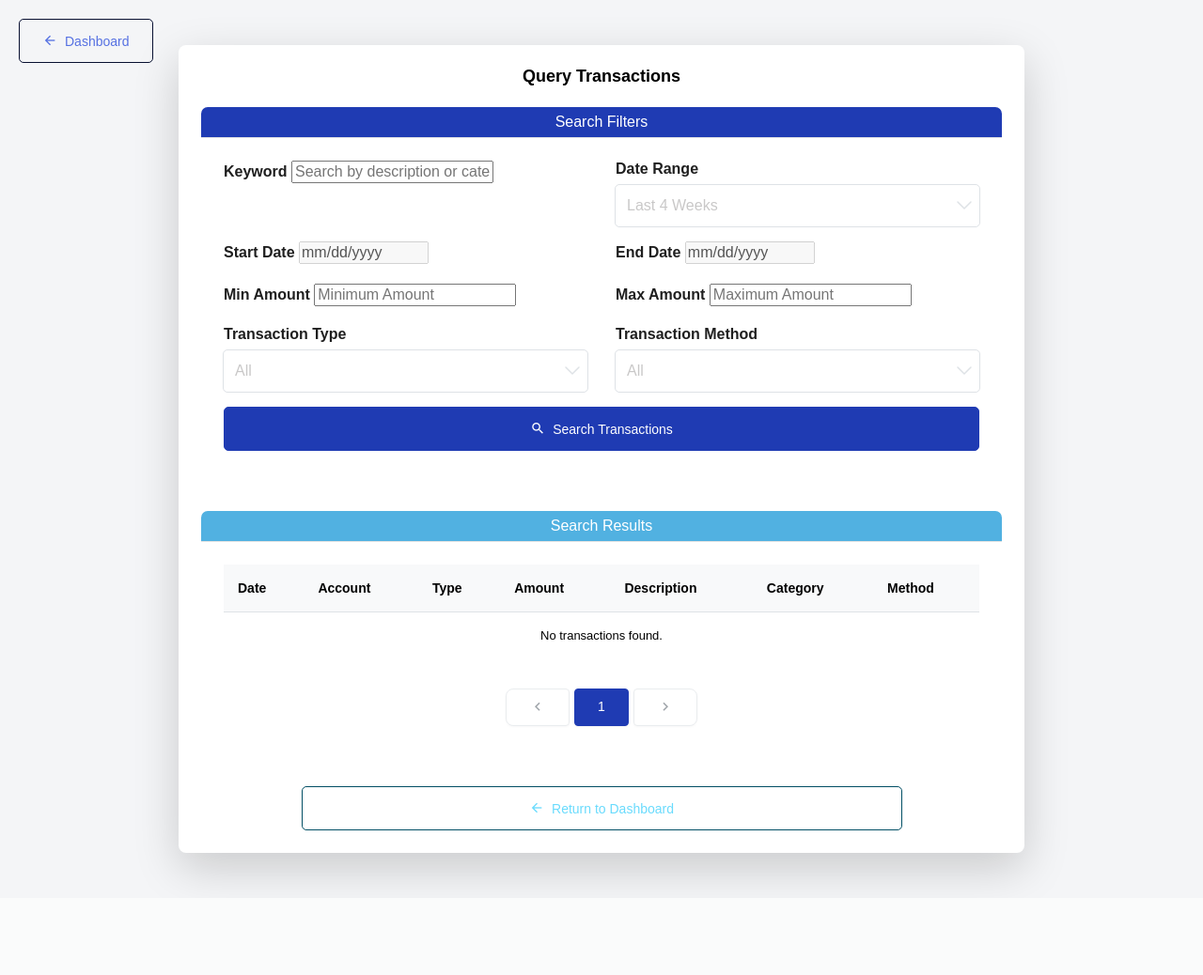
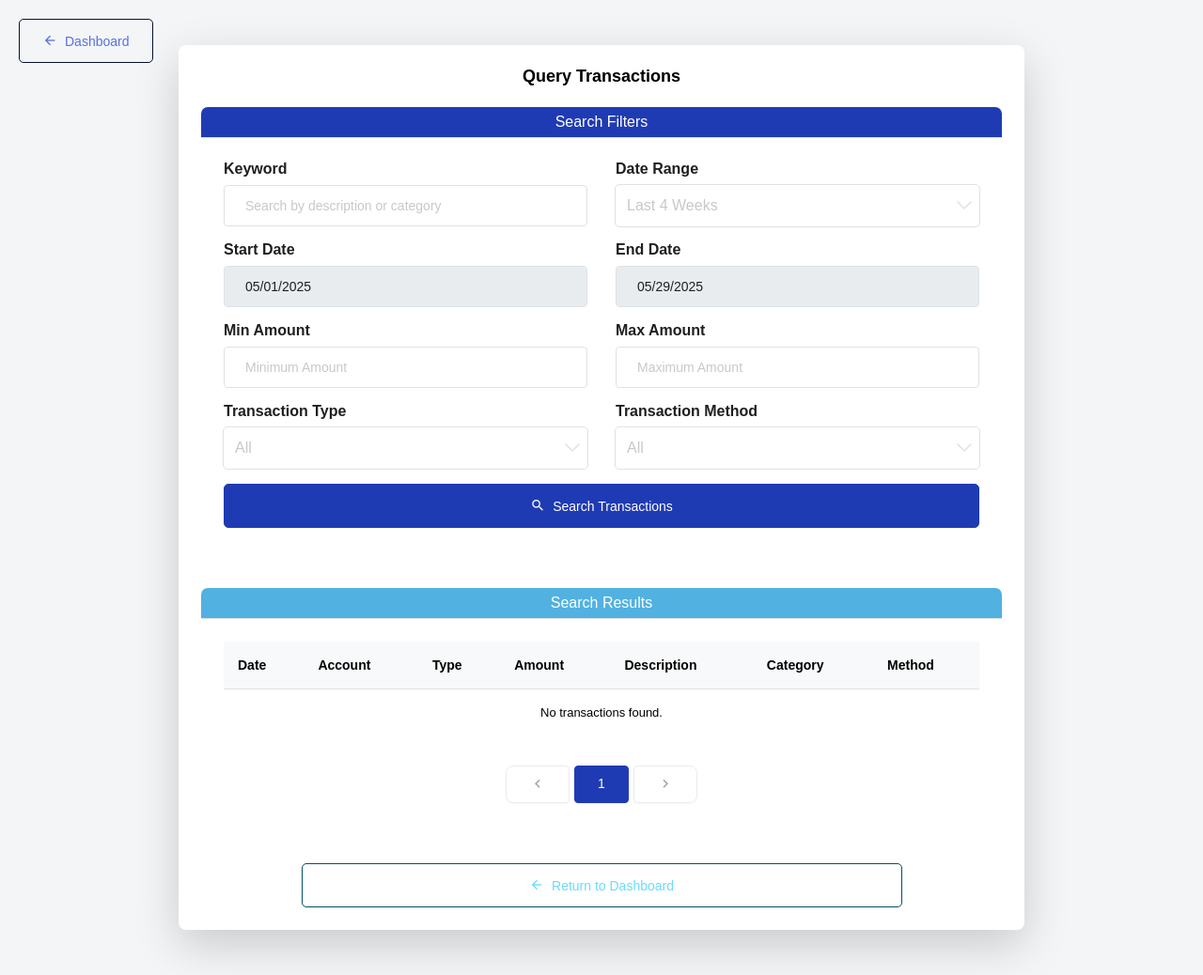
Before and after one commit to ethanondzik/personal-finance-tracker, a Django app: page /query-transactions/ in a window 1280 px wide. Shown: the whole page at 94% size. Before the commit the page ends 948 px from the top, so only its background shows below. Run offline with Django 5.2, Linux system fonts and the light colour scheme; the visitor is signed in with stand-in values (Sample User, id 1); data that the repository does not hold is empty; some libraries are stand-ins or nearby versions.

Commit message:
Update form for query transaction page to use bootstrap styling in both light mode and darkmode, also fixed form population issue with start and end dates.

```diff
--- a/personal_finance_tracker/finance_tracker/forms.py
+++ b/personal_finance_tracker/finance_tracker/forms.py
@@ -279,7 +279,7 @@ class TransactionQueryForm(forms.Form):
     keyword = forms.CharField(
         required=False,
         label="Keyword Search",
-        widget=forms.TextInput(attrs={"placeholder": "Search by description or category"})
+        widget=forms.TextInput(attrs={"placeholder": "Search by description or category", "class": "form-control"})
     )
     date_range = forms.ChoiceField(
         required=False,
@@ -296,22 +296,22 @@ class TransactionQueryForm(forms.Form):
     start_date = forms.DateField(
         required=False,
         label="Start Date",
-        widget=forms.DateInput(attrs={"type": "date", "id": "id_start_date"})
+        widget=forms.DateInput(attrs={"type": "date", "id": "id_start_date", "class": "form-control"})
     )
     end_date = forms.DateField(
         required=False,
         label="End Date",
-        widget=forms.DateInput(attrs={"type": "date", "id": "id_end_date"})
+        widget=forms.DateInput(attrs={"type": "date", "id": "id_end_date", "class": "form-control"})
     )
     min_amount = forms.DecimalField(
         required=False,
         label="Min Amount",
-        widget=forms.NumberInput(attrs={"placeholder": "Minimum Amount"})
+        widget=forms.NumberInput(attrs={"placeholder": "Minimum Amount", "class": "form-control"})
     )
     max_amount = forms.DecimalField(
         required=False,
         label="Max Amount",
-        widget=forms.NumberInput(attrs={"placeholder": "Maximum Amount"})
+        widget=forms.NumberInput(attrs={"placeholder": "Maximum Amount", "class": "form-control"})
     )
     transaction_type = forms.ChoiceField(
         required=False,
--- a/personal_finance_tracker/finance_tracker/static/css/dark-theme.css
+++ b/personal_finance_tracker/finance_tracker/static/css/dark-theme.css
@@ -295,3 +295,26 @@ html.dark-theme .navbar.default-layout,
 body.dark-theme .navbar.default-layout {
   background-color: #2d2d2d !important;
 }
+
+
+/* Make all form controls and selects dark, with light text */
+body.dark-theme .form-control,
+body.dark-theme .form-select,
+body.dark-theme input[type="date"],
+body.dark-theme input[type="number"] {
+  background-color: #232227 !important;
+  color: #e1e1e1 !important;
+  border-color: #444 !important;
+}
+
+/* Make placeholder text readable */
+body.dark-theme ::placeholder {
+  color: #b0b0b0 !important;
+  opacity: 1;
+}
+
+/* Make labels readable */
+body.dark-theme .form-label,
+body.dark-theme label {
+  color: #e1e1e1 !important;
+}
--- a/personal_finance_tracker/finance_tracker/templates/finance_tracker/query_transactions.html
+++ b/personal_finance_tracker/finance_tracker/templates/finance_tracker/query_transactions.html
@@ -53,7 +53,7 @@
                     </div>
                 </div>
                 <div class="d-grid gap-2">
-                        <button type="submit" class="btn btn-primary">
+                    <button type="submit" class="btn btn-primary w-100">
                     <i class="mdi mdi-magnify me-2"></i>Search Transactions
                     </button>
                 </div>
@@ -243,36 +243,37 @@
             endDateField.disabled = true;
         }
 
-        dateRangeField.addEventListener("change", function () {
+        // dateRangeField.addEventListener("change", function () {
+        function updateDateFields() {
             const today = new Date();
             let startDate = "";
             let endDate = today.toISOString().split("T")[0]; // Today's date in YYYY-MM-DD format
 
-            if (this.value === "4weeks") {
+            if (dateRangeField.value === "4weeks") {
                 const fourWeeksAgo = new Date();
                 fourWeeksAgo.setDate(today.getDate() - 28);
                 startDate = fourWeeksAgo.toISOString().split("T")[0];
                 startDateField.disabled = true;
                 endDateField.disabled = true;
-            } else if (this.value === "3m") {
+            } else if (dateRangeField.value === "3m") {
                 const threeMonthsAgo = new Date();
                 threeMonthsAgo.setMonth(today.getMonth() - 3);
                 startDate = threeMonthsAgo.toISOString().split("T")[0];
                 startDateField.disabled = true;
                 endDateField.disabled = true;
-            } else if (this.value === "6m") {
+            } else if (dateRangeField.value === "6m") {
                 const sixMonthsAgo = new Date();
                 sixMonthsAgo.setMonth(today.getMonth() - 6);
                 startDate = sixMonthsAgo.toISOString().split("T")[0];
                 startDateField.disabled = true;
                 endDateField.disabled = true;
-            } else if (this.value === "12m") {
+            } else if (dateRangeField.value === "12m") {
                 const twelveMonthsAgo = new Date();
                 twelveMonthsAgo.setMonth(today.getMonth() - 12);
                 startDate = twelveMonthsAgo.toISOString().split("T")[0];
                 startDateField.disabled = true;
                 endDateField.disabled = true;
-            } else if (this.value === "custom") {
+            } else if (dateRangeField.value === "custom") {
                 startDateField.disabled = false;
                 endDateField.disabled = false;
             } else {
@@ -281,11 +282,18 @@
             }
 
             // Update the start_date and end_date fields
-            if (this.value !== "custom") {
+            if (dateRangeField.value !== "custom") {
                 startDateField.value = startDate;
                 endDateField.value = endDate;
             }
-        });
+        }
+
+        // Update date fields on initial load
+        updateDateFields();
+
+        // Also update on date fields on change
+        dateRangeField.addEventListener("change", updateDateFields);
+
     });
 </script>
 
--- a/personal_finance_tracker/finance_tracker/views.py
+++ b/personal_finance_tracker/finance_tracker/views.py
@@ -804,10 +804,8 @@ def notification_settings(request):
                     'custom_notification_form': custom_form, # form with errors
                     'custom_notifications_list': custom_notifications_list
                 })
-        # Add other POST handling here if general preferences were form-based
-        # For now, general preferences are saved via JS/localStorage
 
-    else: # GET request
+    else:
         custom_form = CustomNotificationForm(user=request.user)
 
     return render(request, 'finance_tracker/notification_settings.html', {
@@ -815,27 +813,6 @@ def notification_settings(request):
         'custom_notifications_list': custom_notifications_list
     })
 
-
-# @login_required
-# def manage_notifications(request):
-#     notifications = CustomNotification.objects.filter(user=request.user).order_by('-created_at')
-#     if request.method == 'POST':
-#         form = CustomNotificationForm(request.POST, user=request.user)
-#         if form.is_valid():
-#             notif = form.save(commit=False)
-#             notif.user = request.user
-#             notif.save()
-#             messages.success(request, 'Custom notification rule added successfully.')
-#             return redirect('manage_notifications')
-#         else:
-#             messages.error(request, 'Please correct the errors below.')
-#     else:
-#         form = CustomNotificationForm(user=request.user)
-
-#     return render(request, 'finance_tracker/manage_notifications.html', {
-#         'form': form,
-#         'notifications': notifications
-#     })
 
 @login_required
 def delete_custom_notification(request, notification_id):
```
Lines whose indentation alone changed are shown as unchanged.
